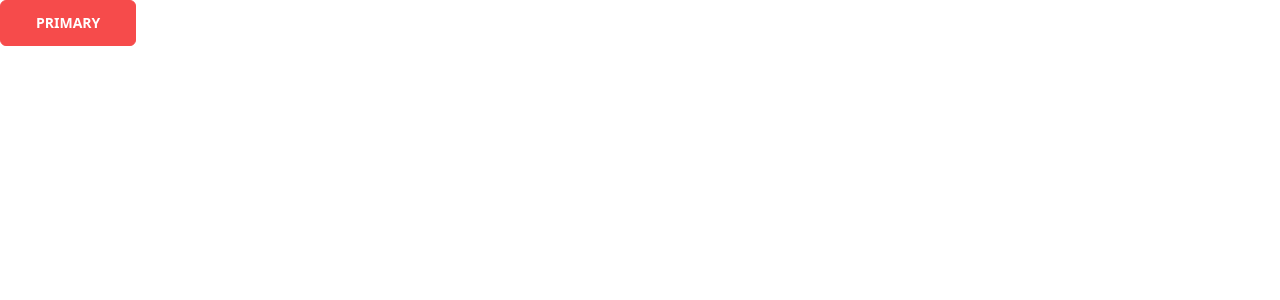
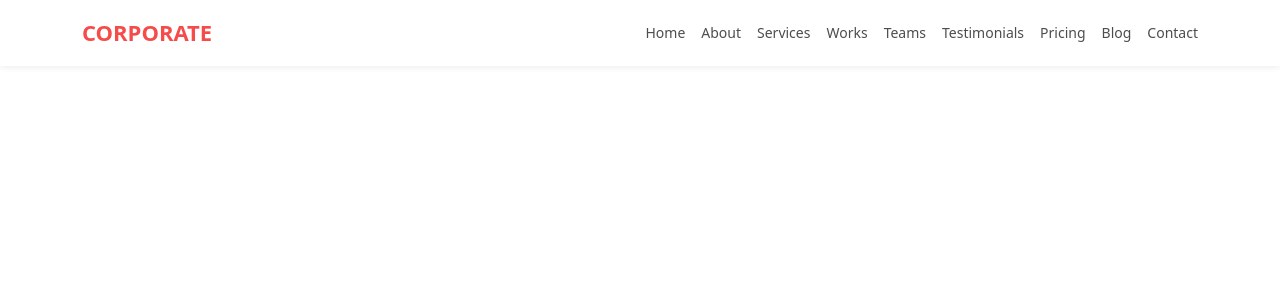
Before and after one commit to remus00/Corporate-App, a React (Create React App) app: page / in a window 1280 px wide. Shown: the top 300 px of the page. Built offline with nearby package versions, Linux system fonts and the light colour scheme.

Commit message:
Creating a NabBar component in the header element

```diff
--- a/src/App.js
+++ b/src/App.js
@@ -1,11 +1,13 @@
 import "./App.css";
 import "bootstrap/dist/css/bootstrap.min.css";
-import Button from "react-bootstrap/Button";
+import AppHeader from "./components/header";
 
 function App() {
     return (
         <div className="App">
-            <Button variant="primary">Primary</Button>{" "}
+            <header id="header">
+                <AppHeader />
+            </header>
         </div>
     );
 }
--- /dev/null
+++ b/src/components/header.jsx
@@ -0,0 +1,34 @@
+import React from "react";
+import Container from "react-bootstrap/Container";
+import Nav from "react-bootstrap/Nav";
+import Navbar from "react-bootstrap/Navbar";
+
+const AppHeader = () => {
+    return (
+        <div>
+            <Navbar expand="lg" className="bg-body-tertiary">
+                <Container>
+                    <Navbar.Brand href="#home">CORPORATE</Navbar.Brand>
+                    <Navbar.Toggle aria-controls="basic-navbar-nav" />
+                    <Navbar.Collapse id="basic-navbar-nav">
+                        <Nav className="me-auto">
+                            <Nav.Link href="#home">Home</Nav.Link>
+                            <Nav.Link href="#about">About</Nav.Link>
+                            <Nav.Link href="#services">Services</Nav.Link>
+                            <Nav.Link href="#workd">Works</Nav.Link>
+                            <Nav.Link href="#teams">Teams</Nav.Link>
+                            <Nav.Link href="#testimonials">
+                                Testimonials
+                            </Nav.Link>
+                            <Nav.Link href="#pricing">Pricing</Nav.Link>
+                            <Nav.Link href="#blog">Blog</Nav.Link>
+                            <Nav.Link href="#contact">Contact</Nav.Link>
+                        </Nav>
+                    </Navbar.Collapse>
+                </Container>
+            </Navbar>
+        </div>
+    );
+};
+
+export default AppHeader;
```
